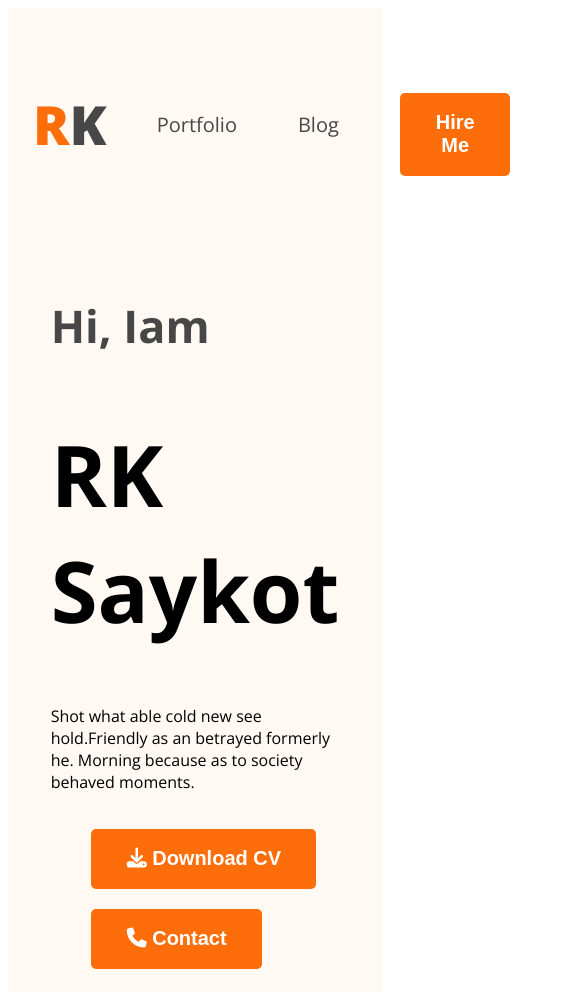
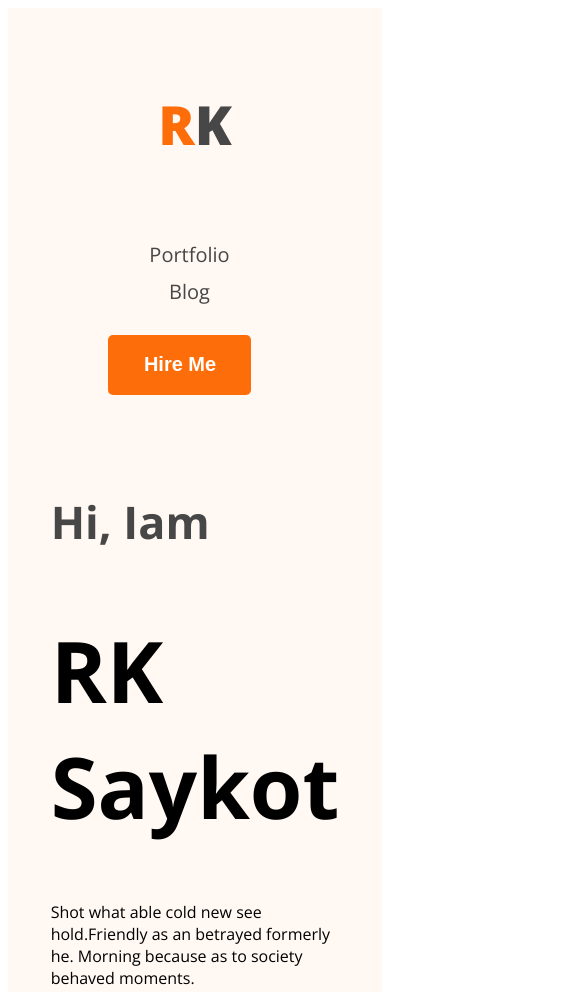
Before and after one commit to rksaykot999/My_Portfolio_Site, a plain HTML site: page index.html in a window 390 px wide. Shown: the top 992 px of the page, 581 px wide, since content can reach past the window. Drawn offline with nearby package versions, Linux system fonts and the light colour scheme.

Commit message:
5th Commit

```diff
--- a/style.css
+++ b/style.css
@@ -269,13 +269,6 @@ footer textarea {
     nav {
         margin: 0;
         padding: 0;
-        display: flex;
-        flex-direction: row;
-    }
-
-    nav>ul {
-        display: flex;
-        flex-direction: row;
     }
 }
 
```
